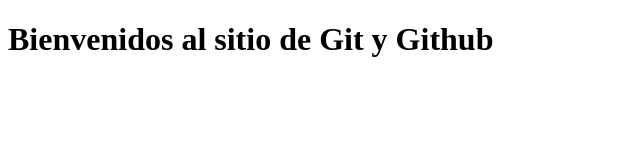
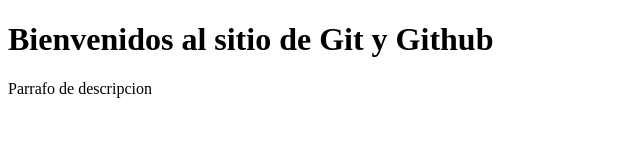
Before and after one commit to tinkereryorch/sesion-git-github, a plain HTML site: page index.html in a window 1280 px wide. Shown: the whole page, without its empty margins (0-640 px from the left). Drawn offline with Linux system fonts and the light colour scheme.

Commit message:
Agregue linea de parrago

```diff
--- a/index.html
+++ b/index.html
@@ -5,5 +5,6 @@
     </head>
     <body>
         <h1>Bienvenidos al sitio de Git y Github</h1>
+        <p>Parrafo de descripcion</p>
     </body>
 </html>
```
